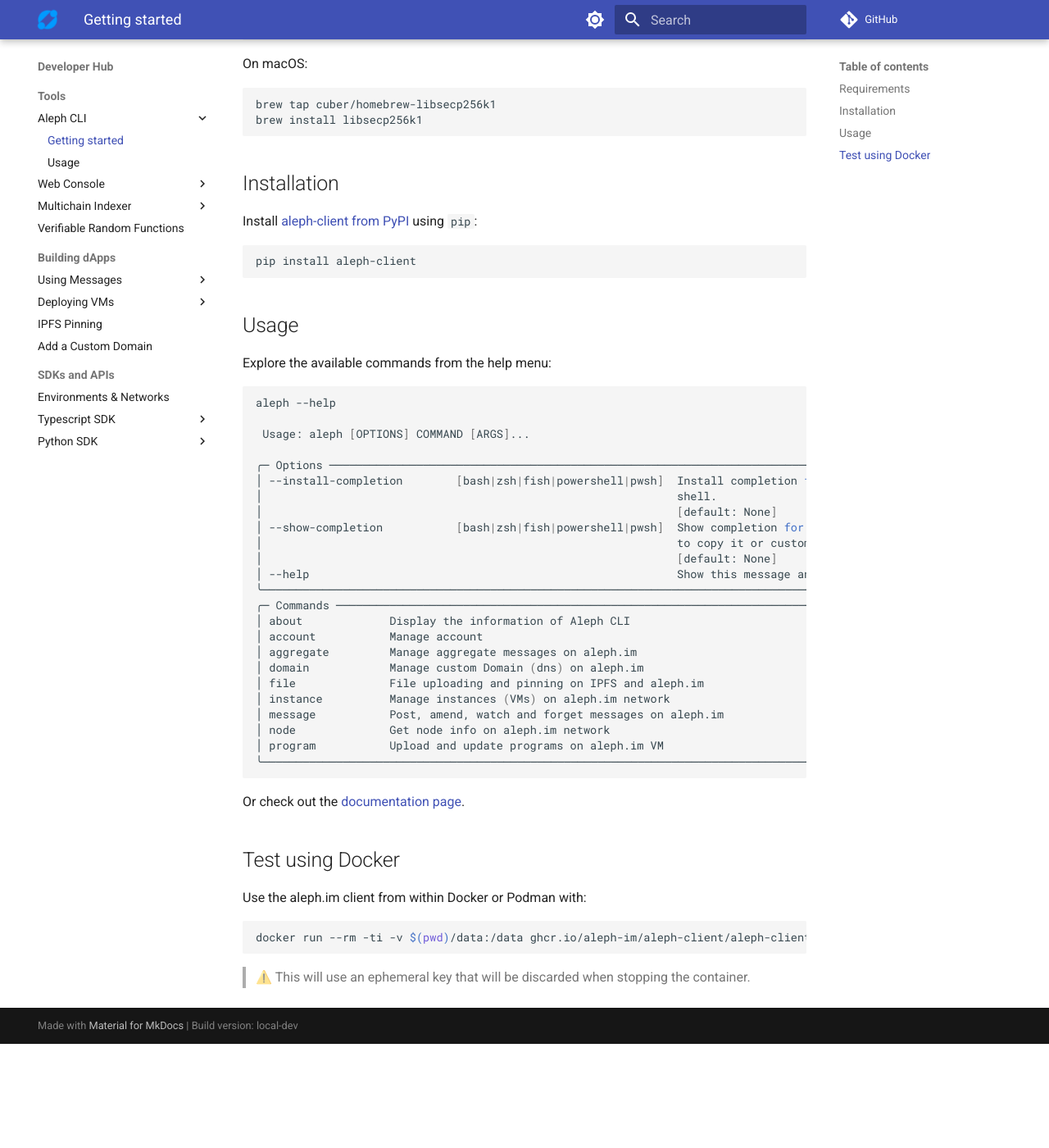
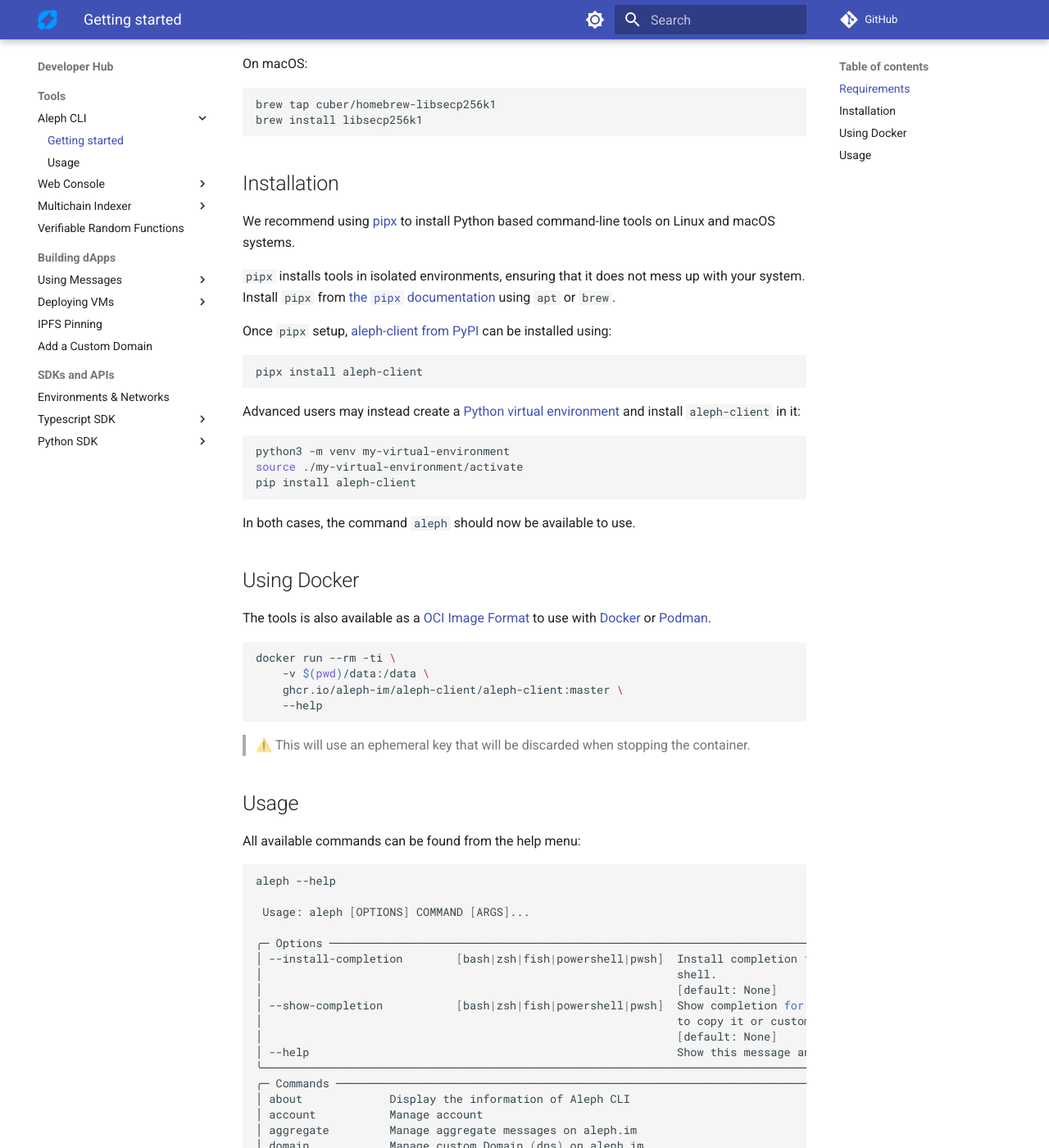
Before and after one commit to aleph-im/aleph-docs, an MkDocs documentation site: the page built from docs/tools/aleph-client/index.md, in a window 1280 px wide and 1400 px high, scrolled down 442 px. Shown: the whole window at 82% size. Built offline with MkDocs 1.6.1 and Material for MkDocs 9.7.7, drawn with Linux system fonts in a browser that asks for light colours; plug-ins that fetch from the network failed and are left out; comment, search, counter and statistics services are not loaded; before the commit the page ends 1715 px from its top, so only the background shows below that; some of the changed text lies outside the part shown.

````diff
--- a/docs/tools/aleph-client/index.md
+++ b/docs/tools/aleph-client/index.md
@@ -1,6 +1,6 @@
-# Aleph Command Line Interface
+# Aleph.im Command-Line Interface
 
-Access all the features of aleph.im from your terminal using the
+All the features of aleph.im can be accessed from a terminal using the
 [aleph-client](https://github.com/aleph-im/aleph-client/) command-line interface.
 
 ## Requirements
@@ -20,15 +20,48 @@
 
 ## Installation
 
-Install [aleph-client from PyPI](https://pypi.org/project/aleph-client/) using `pip`:
+We recommend using [pipx](https://github.com/pypa/pipx) to install Python based command-line tools on Linux and macOS
+systems.
+
+`pipx` installs tools in isolated environments, ensuring that it does not mess up with your system.
+Install `pipx` from [the `pipx` documentation](https://github.com/pypa/pipx?tab=readme-ov-file#on-linux)
+using `apt` or `brew`.
+
+Once `pipx` setup, [aleph-client from PyPI](https://pypi.org/project/aleph-client/) can be installed using:
 
 ```shell
+pipx install aleph-client
+```
+
+Advanced users may instead create a [Python virtual environment](https://docs.python.org/3/library/venv.html)
+and install `aleph-client` in it:
+
+```shell
+python3 -m venv my-virtual-environment
+source ./my-virtual-environment/activate
 pip install aleph-client
 ```
 
+In both cases, the command `aleph` should now be available to use.
+
+## Using Docker
+
+The tools is also available as a [OCI Image Format](https://specs.opencontainers.org/image-spec/)
+to use with [Docker](https://www.docker.com/) or [Podman](https://podman.io/).
+
+```shell
+docker run --rm -ti \
+    -v $(pwd)/data:/data \
+    ghcr.io/aleph-im/aleph-client/aleph-client:master \
+    --help
+```
+
+
+> ⚠️ This will use an ephemeral key that will be discarded when stopping the container.
+
 ## Usage
 
-Explore the available commands from the help menu:
+All available commands can be found from the help menu:
 ```shell
 aleph --help
 
@@ -56,14 +89,4 @@
 ╰─────────────────────────────────────────────────────────────────────────────────────────────────────────╯
 ```
 
-Or check out the [documentation page](usage.md).
-
-## Test using Docker
-
-Use the aleph.im client from within Docker or Podman with:
-
-```shell
-docker run --rm -ti -v $(pwd)/data:/data ghcr.io/aleph-im/aleph-client/aleph-client:master --help
-```
-
-> ⚠️ This will use an ephemeral key that will be discarded when stopping the container.
+And are documented on the [usage page](usage.md).
--- a/mkdocs.yml
+++ b/mkdocs.yml
@@ -117,6 +117,11 @@
         - 'Volumes':
           - 'Immutable': computing/volumes/immutable.md
           - 'Persistent': computing/volumes/persistent.md
+        - 'Confidential instances':
+          - 'Introduction': computing/confidential/index.md
+          - 'Requirements': computing/confidential/requirements.md
+          - 'Encrypted disk image': computing/confidential/encrypted-disk.md
+          - 'Instance': computing/confidential/instance.md
         - 'Tutorials':
           - 'Testing microVMs': guides/testing_microvms.md
           - 'Update a program': guides/update_a_program.md
````
Also changed, not shown: docs/computing/confidential/encrypted-disk.md (added, +146 -0 lines), docs/computing/confidential/index.md (added, +9 -0 lines), docs/computing/confidential/instance.md (added, +69 -0 lines), docs/computing/confidential/requirements.md (added, +65 -0 lines).
